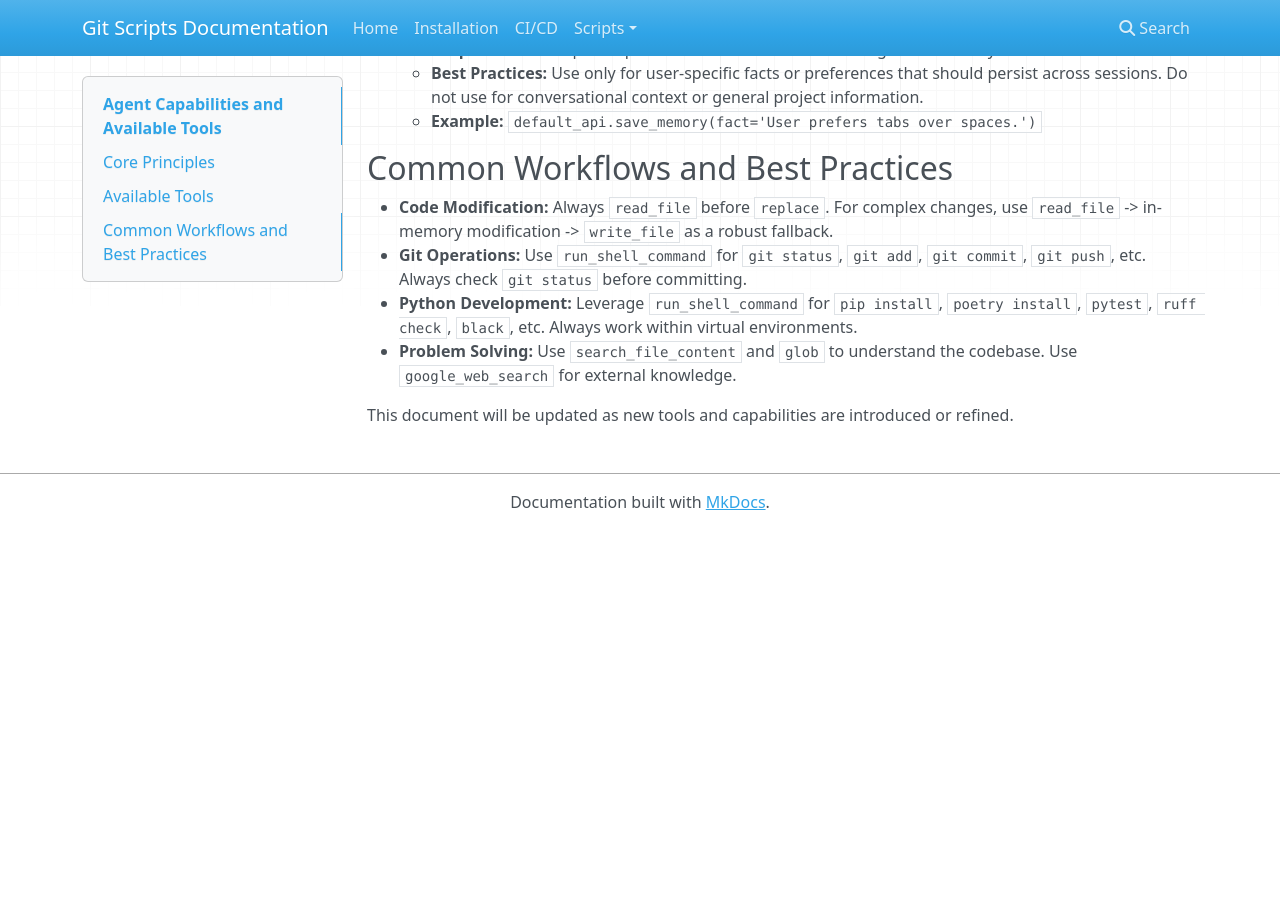
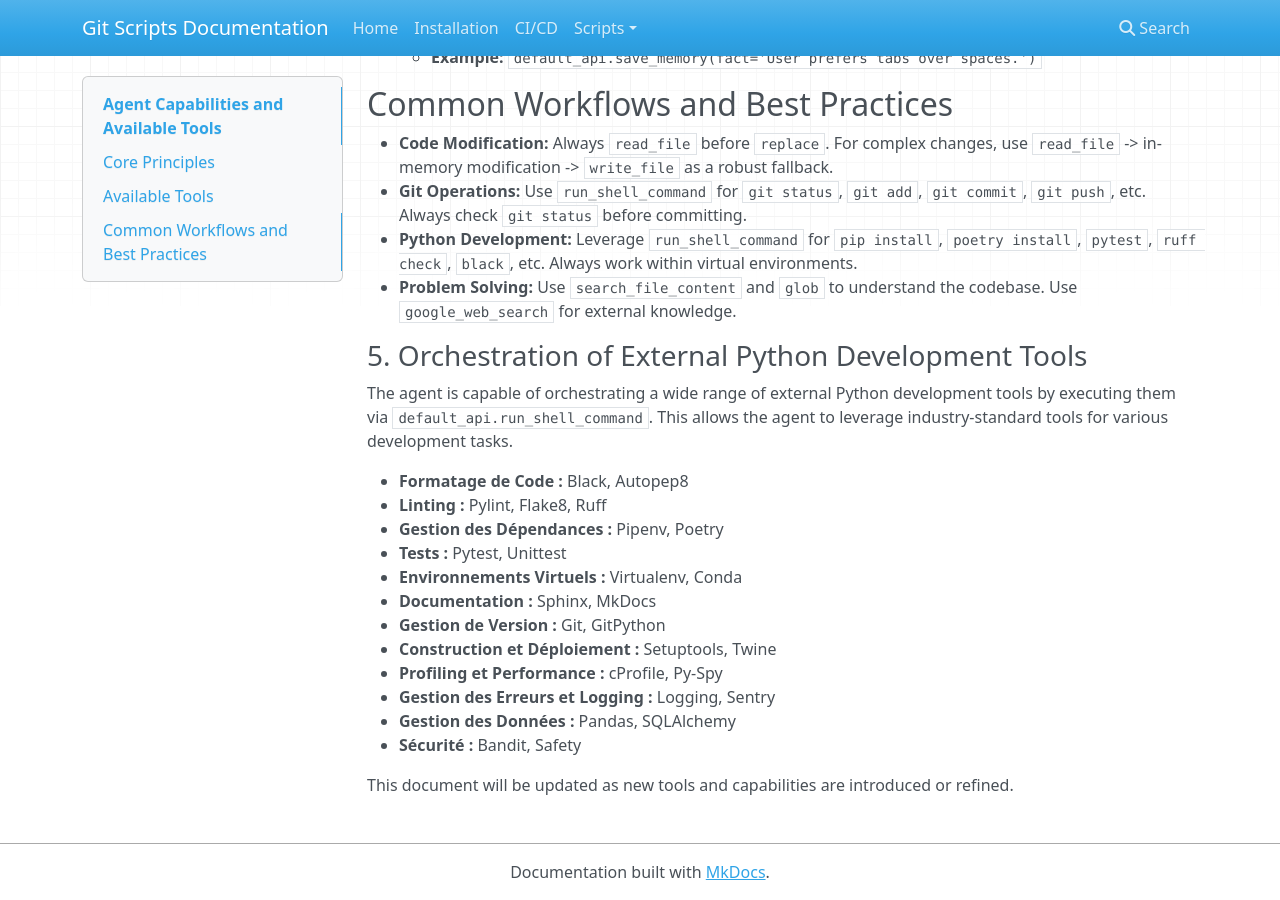
Before and after one commit to labinno01/teams-ai-python-env, an MkDocs documentation site: the page built from docs/agent_capabilities.md, in a window 1280 px wide and 900 px high, scrolled down 2205 px. Built offline with MkDocs 1.6.1, drawn with Linux system fonts in a browser that asks for light colours; nearby versions of some CDN libraries; before the commit the page ends 2735 px from its top, so only the background shows below that; some of the changed text lies outside the part shown.

Commit message:
docs: Update development guidelines and agent capabilities with Python tools
This commit updates the documentation files to incorporate the comprehensive list of Python development tools from dev_tools.txt.

- development_guidelines.md: The 'Outils à Fournir' section and Python-specific rules are enhanced to explicitly mention various Python development tools (formatting, linting, testing, etc.).
- agent_capabilities.md: A new section 'Orchestration of External Python Development Tools' is added to detail how the agent can leverage these tools via run_shell_command.

These updates improve the clarity and completeness of the agent's operational guidelines and capabilities.

```diff
--- a/docs/agent_capabilities.md
+++ b/docs/agent_capabilities.md
@@ -82,4 +80,21 @@ The agent has access to a set of powerful tools to interact with the filesystem,
 *   **Python Development:** Leverage `run_shell_command` for `pip install`, `poetry install`, `pytest`, `ruff check`, `black`, etc. Always work within virtual environments.
 *   **Problem Solving:** Use `search_file_content` and `glob` to understand the codebase. Use `google_web_search` for external knowledge.
 
+### 5. Orchestration of External Python Development Tools
+
+The agent is capable of orchestrating a wide range of external Python development tools by executing them via `default_api.run_shell_command`. This allows the agent to leverage industry-standard tools for various development tasks.
+
+*   **Formatage de Code :** Black, Autopep8
+*   **Linting :** Pylint, Flake8, Ruff
+*   **Gestion des Dépendances :** Pipenv, Poetry
+*   **Tests :** Pytest, Unittest
+*   **Environnements Virtuels :** Virtualenv, Conda
+*   **Documentation :** Sphinx, MkDocs
+*   **Gestion de Version :** Git, GitPython
+*   **Construction et Déploiement :** Setuptools, Twine
+*   **Profiling et Performance :** cProfile, Py-Spy
+*   **Gestion des Erreurs et Logging :** Logging, Sentry
+*   **Gestion des Données :** Pandas, SQLAlchemy
+*   **Sécurité :** Bandit, Safety
+
 This document will be updated as new tools and capabilities are introduced or refined.
```
Also changed, not shown: other parts of docs/agent_capabilities.md (+0 -2 lines), ssh/development_guidelines.md (+26 -0 lines).
